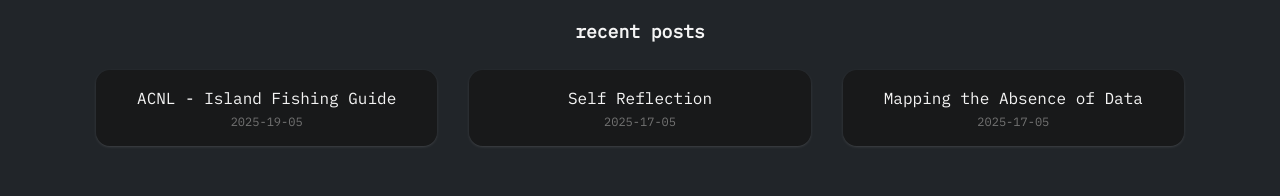
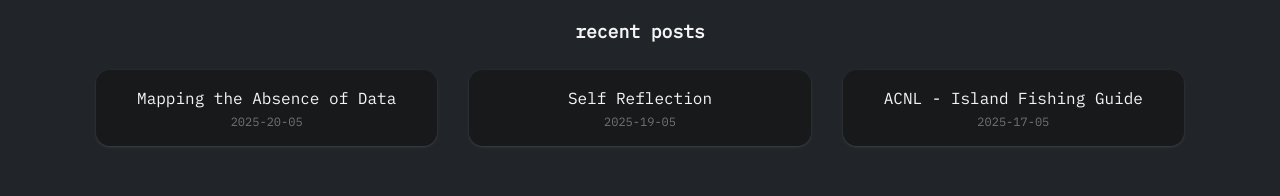
Before and after one commit to osvald-code/osvald-code.github.io, a Next.js app: page / in a window 1280 px wide. Shown: the part 1096-1292 px from the top of the page. Built offline with nearby package versions, Linux system fonts and the light colour scheme.

Commit message:
Update posts.ts

```diff
--- a/src/app/mdx-page/posts.ts
+++ b/src/app/mdx-page/posts.ts
@@ -1,7 +1,9 @@
 
 export const posts = [
-  { name: "ACNL - Island Fishing Guide", date:"2025-19-05", component: () => import('./acnl_fish_guide.mdx') },
-  { name: "Self Reflection", date:"2025-17-05", component: () => import('./self_reflection.mdx') },
-  { name: "Mapping the Absence of Data", date:"2025-17-05", component: () => import('./mapping_ab.mdx') },
+  { name: "Mapping the Absence of Data", date:"2025-20-05", component: () => import('./mapping_ab.mdx') },
+  { name: "Self Reflection", date:"2025-19-05", component: () => import('./self_reflection.mdx') },
+  { name: "ACNL - Island Fishing Guide", date:"2025-17-05", component: () => import('./acnl_fish_guide.mdx') },
+
+
 
 ];
```
